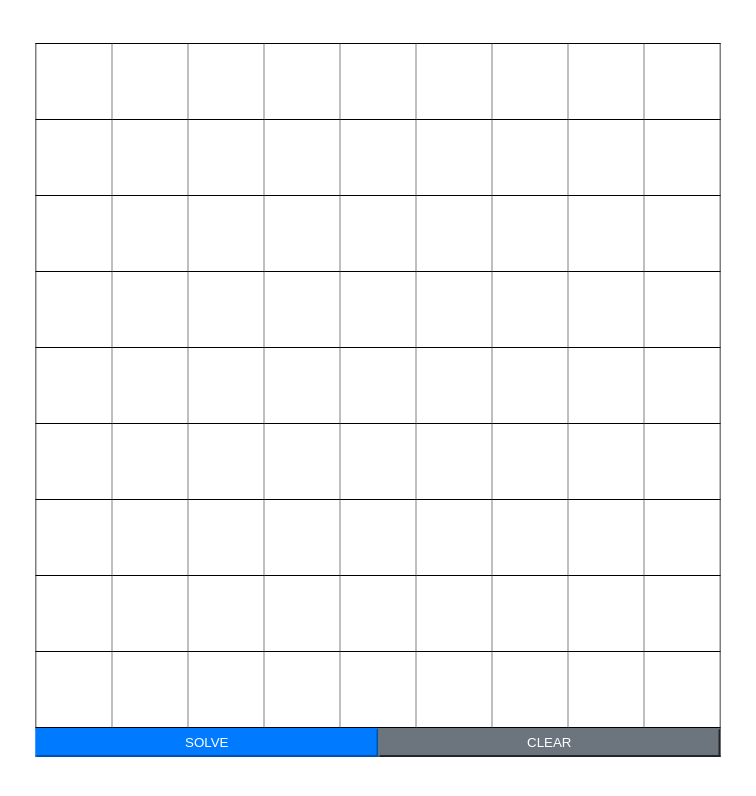
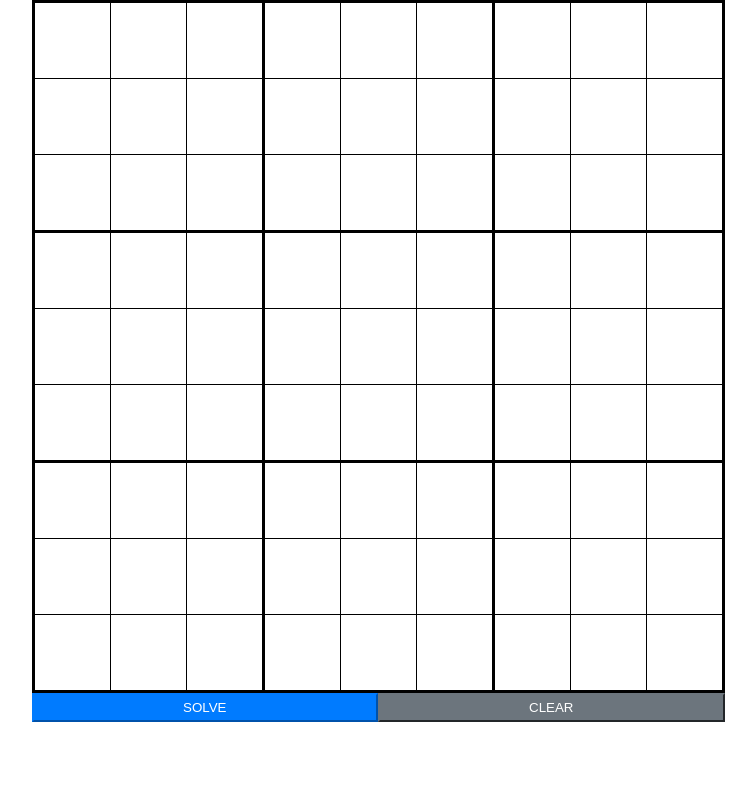
Before and after one commit to Blabolka/SudokuSolver, a plain HTML site: page src/index.html in a window 1280 px wide. Shown: the whole page, without its empty margins (262-1018 px from the left). Drawn offline with Linux system fonts and the light colour scheme.

Commit message:
Add pretty borders for sudoku)

```diff
--- a/src/assets/css/style.css
+++ b/src/assets/css/style.css
@@ -4,15 +4,12 @@ body {
 
 /* center the sudoku table on page */
 .container {
-    position: absolute;
-    top: 50%;
-    left: 50%;
-    -ms-transform: translate(-50%, -50%);
-    transform: translate(-50%, -50%);
+    width: fit-content;
+    margin: 0 auto;
 }
 
 /*-------------------TABLE--------------------*/
-.sudoku-table {
+#sudoku-table {
     border-spacing: 0;
     border-collapse: collapse;
     width: 675px;
@@ -57,6 +54,7 @@ body {
     color: #fff;
     background-color: #007bff;
     border-color: #007bff;
+    outline: none;
 }
 
 .grey {
--- a/src/assets/js/createTable.js
+++ b/src/assets/js/createTable.js
@@ -1,7 +1,11 @@
 const sudokuDiv = document.getElementById('sudoku-div')
 
+createSudokuTable()
+addBorders()
+
+function createSudokuTable() {
     const table = document.createElement('table')
-table.setAttribute('class', 'sudoku-table')
+    table.setAttribute('id', 'sudoku-table')
 
     for (let i = 0; i < 9; i++) {
         const tr = document.createElement('tr')
@@ -22,3 +26,27 @@ for (let i = 0; i < 9; i++) {
     }
 
     sudokuDiv.appendChild(table)
+}
+
+function addBorders() {
+    // table frame border
+    document.getElementById('sudoku-table').style.border = '3px solid #000'
+
+    const tableBlocks = document.getElementsByClassName('sudoku-col')
+
+    let lineCounter = 0
+    for (let i = 0; i < tableBlocks.length; i++) {
+        // vertical border
+        if (i % 3 === 0) {
+            tableBlocks[i].style.borderLeft = '3px solid #000'
+        }
+
+        // horizontal border
+        if (i % 9 === 0) {
+            lineCounter++
+        }
+        if (lineCounter % 3 === 0) {
+            tableBlocks[i].style.borderBottom = '3px solid #000'
+        }
+    }
+}
```
Lines whose indentation alone changed are shown as unchanged.
